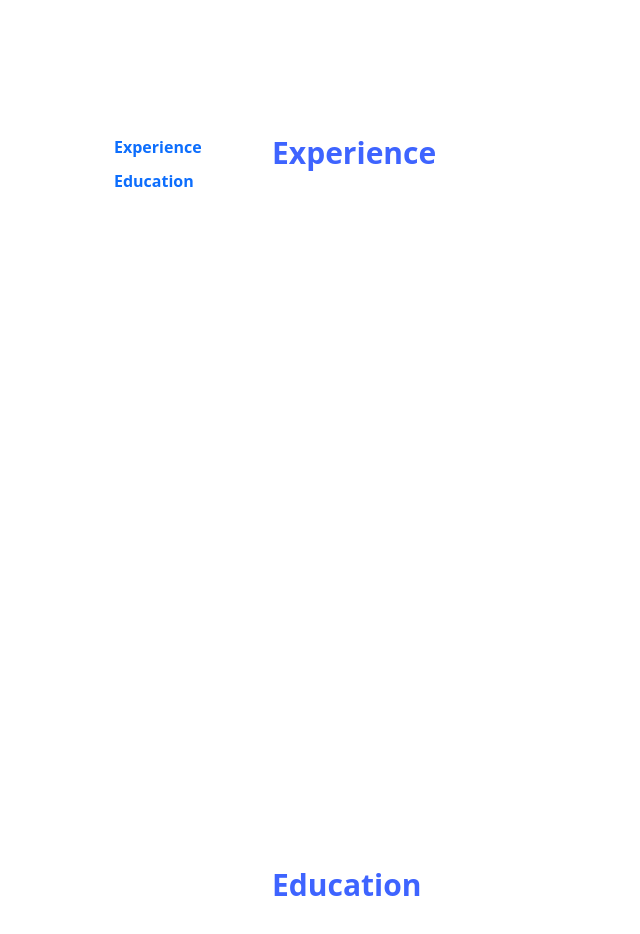
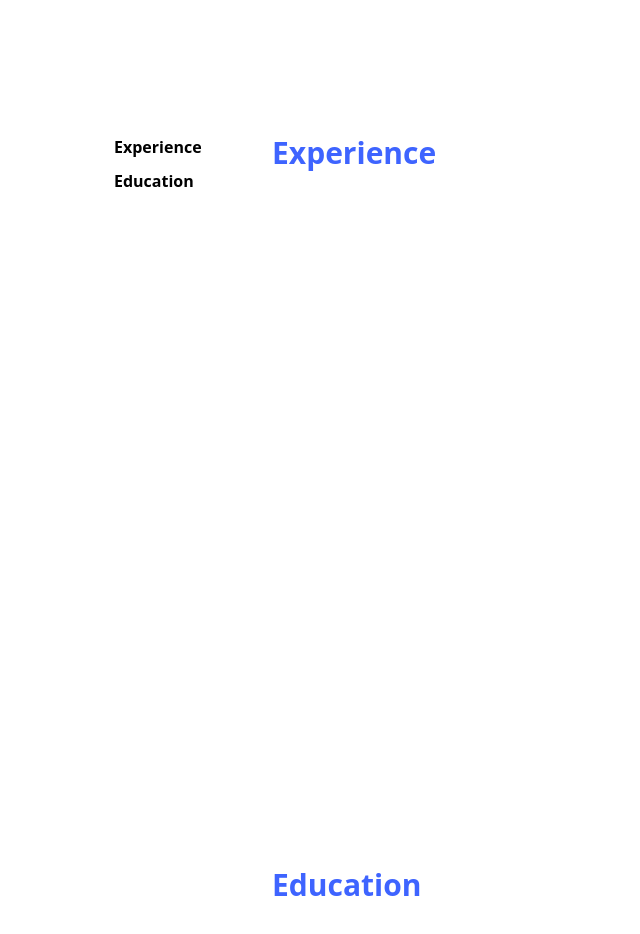
Before and after one commit to killcodeX/next-portfolio, a Next.js app: page / in a window 1280 px wide. Shown: the part 1680-2614 px from the top of the page, without its empty margins (0-640 px from the left). Built offline with nearby package versions, Linux system fonts and the light colour scheme.

Commit message:
kuch kiya h maine

```diff
--- a/components/Resume/index.js
+++ b/components/Resume/index.js
@@ -1,9 +1,24 @@
-import React from "react";
+import React, { useEffect } from "react";
+import { useRouter } from "next/router";
 import Link from "next/link";
 import Experience from "./experience";
 import Education from "./education";
 
 export default function Resume() {
+  const router = useRouter();
+
+  useEffect(() => {
+    window.addEventListener("scroll", isSticky);
+    return () => {
+      window.removeEventListener("scroll", isSticky);
+    };
+  }, [])
+
+  const isSticky = (e) => {
+    console.log(router)
+  };
+
+
   return (
     <section className="section position-relative">
       <div className="container">
@@ -12,12 +27,12 @@ export default function Resume() {
             <nav id="navi">
               <ul>
                 <li>
-                  <Link href="/resume1">
+                  <Link href="#resume1">
                     <a>Experience</a>
                   </Link>
                 </li>
                 <li>
-                  <Link href="/resume2">
+                  <Link href="#resume2">
                     <a>Education</a>
                   </Link>
                 </li>
--- a/styles/resume.css
+++ b/styles/resume.css
@@ -10,6 +10,16 @@
     font-weight: 700;
     list-style: none;
     margin-bottom: 10px;
+}
+
+#navi li a{
+    color: #000000;
+}
+
+#navi li a.current {
+    color: #3e64ff;
+    margin-left: 20px;
+    position: relative;
 }
 
 .page{
```
